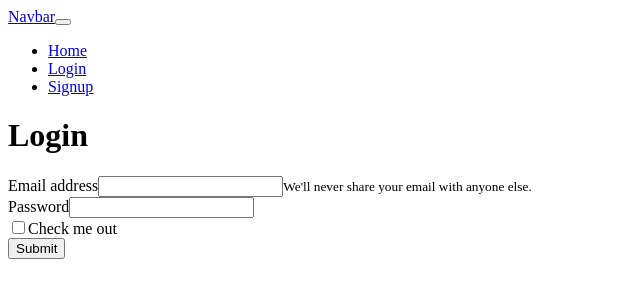
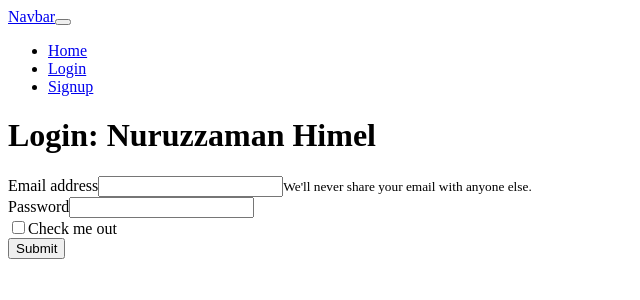
Before and after one commit to nuruzzamanhimel00/13_leela_webdev_vue3_full_again, a Vue app in the folder vue-authorization/: page / in a window 1280 px wide. Both pictures are taken after a click on the link "Login". Shown: the top 300 px of the page, without its empty margins (0-640 px from the left). Built offline with nearby package versions, Linux system fonts and the light colour scheme; the HTML template or start-up script is replaced by a standard one.

Commit message:
vue store check

```diff
--- a/vue-authorization/src/components/page/loginComponent.vue
+++ b/vue-authorization/src/components/page/loginComponent.vue
@@ -3,7 +3,7 @@
         <div class="card">
             <div class="card-body">
                 <div class="card-title">
-                    <h1>Login</h1>
+                    <h1>Login: {{firstName}}</h1>
                 </div>
                 <form>
                     <div class="form-group">
@@ -25,3 +25,19 @@
         </div>
     </div>
 </template>
+
+<script>
+import {mapState} from 'vuex'
+export default {
+    data(){
+        return{
+
+        }
+    },
+    computed:{
+        ...mapState('auth',{
+            firstName: state => state.firstName
+        }),
+    }
+}
+</script>
--- a/vue-authorization/src/store/modules/auth/state.js
+++ b/vue-authorization/src/store/modules/auth/state.js
@@ -1,3 +1,3 @@
 export default {
-
+    firstName:"Nuruzzaman Himel",
 }
--- a/vue-authorization/src/store/store.js
+++ b/vue-authorization/src/store/store.js
@@ -1,6 +1,6 @@
 
 import { createStore } from 'vuex'
-import authModule from '../store/modules/auth'
+import authModule from '../store/modules/auth/index.js'
 // Create a new store instance.
 const store = createStore({
   modules:{
```
